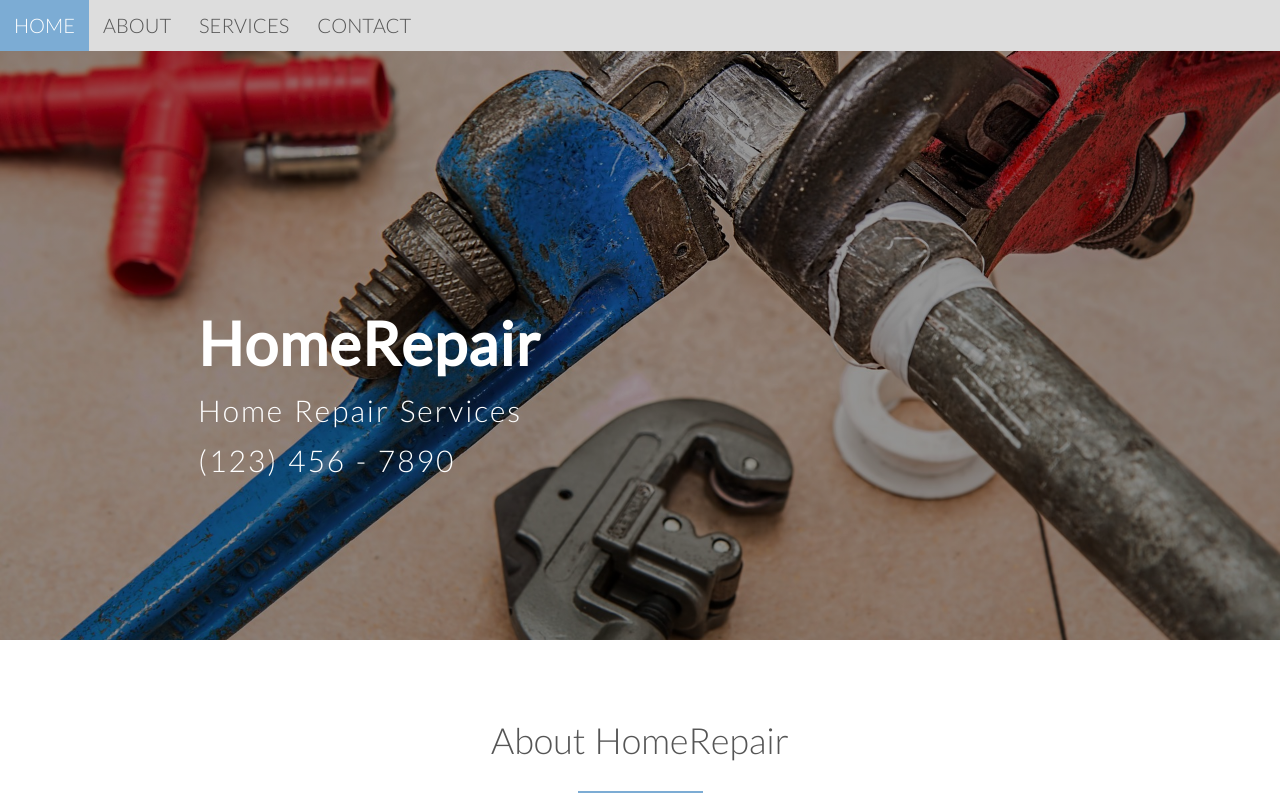
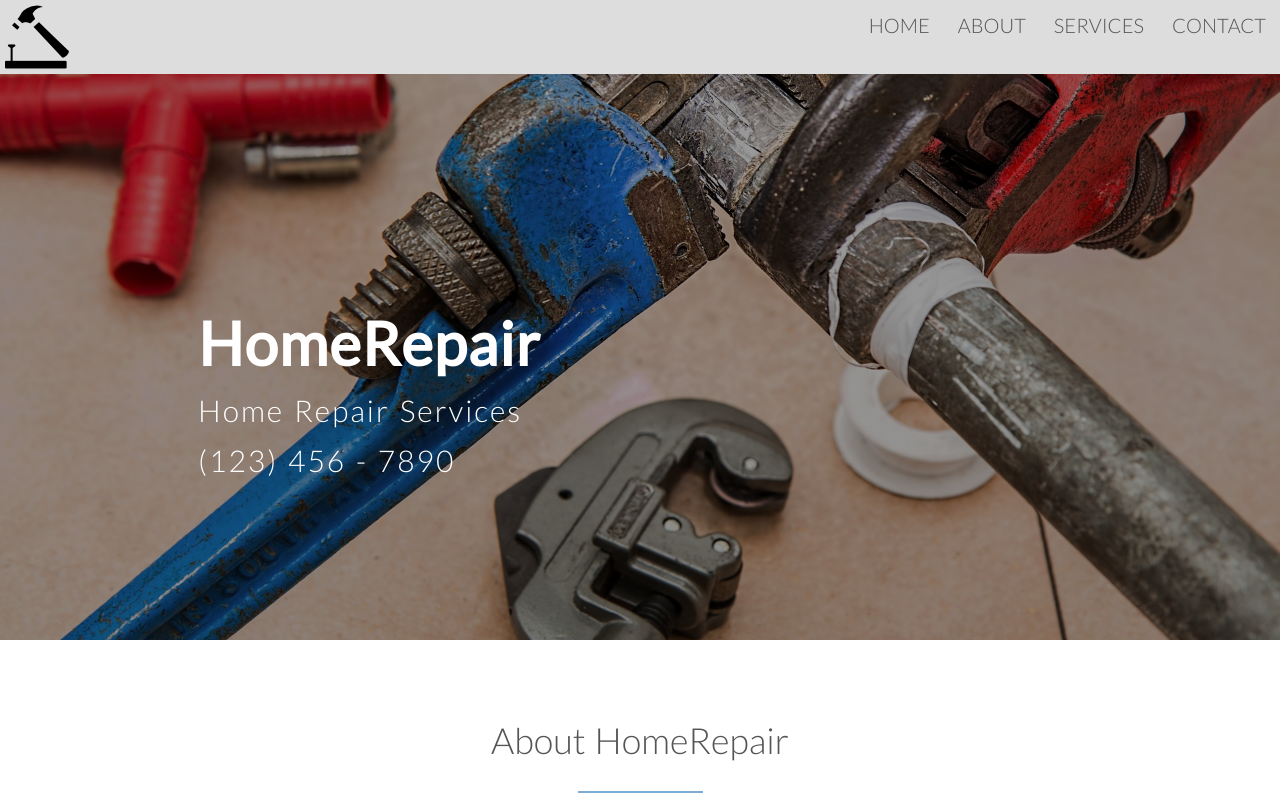
Before and after one commit to pdlee877/HomeRepair, a plain HTML site: page index.html in a window 1280 px wide. Shown: the top 800 px of the page. Drawn offline with nearby package versions, Linux system fonts and the light colour scheme.

Commit message:
add sticky nav

```diff
--- a/index.html
+++ b/index.html
@@ -13,12 +13,13 @@
 <body>
 
 	<header>
-		<nav>
+		<nav class="sticky">
 			<ul class="topnav" id="dropdownClick">
+				<img src="resources/img/hammer-and-nail-on-wood-outline.png" alt="HomeRepair logo" class="logo">
+				<li><a href="#contact">Contact</a></li>
+				<li><a href="#services">Services</a></li>
+				<li><a href="#about">About</a></li>
 				<li><a href="#home">Home</a></li>
-				<li><a href="#about">About</a></li>
-				<li><a href="#services">Services</a></li>
-				<li><a href="#contact">Contact</a></li>
 				<li class="dropdownIcon"><a href="javascript:void(0);" onclick="dropdownMenu()">&#9776;</a></li>
 			</ul>
 		</nav>
--- a/resources/css/style.css
+++ b/resources/css/style.css
@@ -136,7 +136,7 @@ nav ul {
 
 ul.topnav li {
 	list-style: none;
-	float: left;
+	float: right;
 }
 
 ul.topnav li a {
@@ -158,6 +158,20 @@ ul.topnav li.dropdownIcon {
 	display: none;
 }
 
+ul.topnav .logo {
+	width: auto;
+	float: left;
+	margin: 5px;
+}
+
+/*----- STICKY NAV -----*/
+
+.sticky {
+	position: fixed;
+	top: 0;
+	left: 0;
+	width: 100%;
+}
 
 /*----- CONTACT FORM -----*/
 
```
Also changed, not shown: resources/img/hammer-and-nail-on-wood-outline.png (added).
